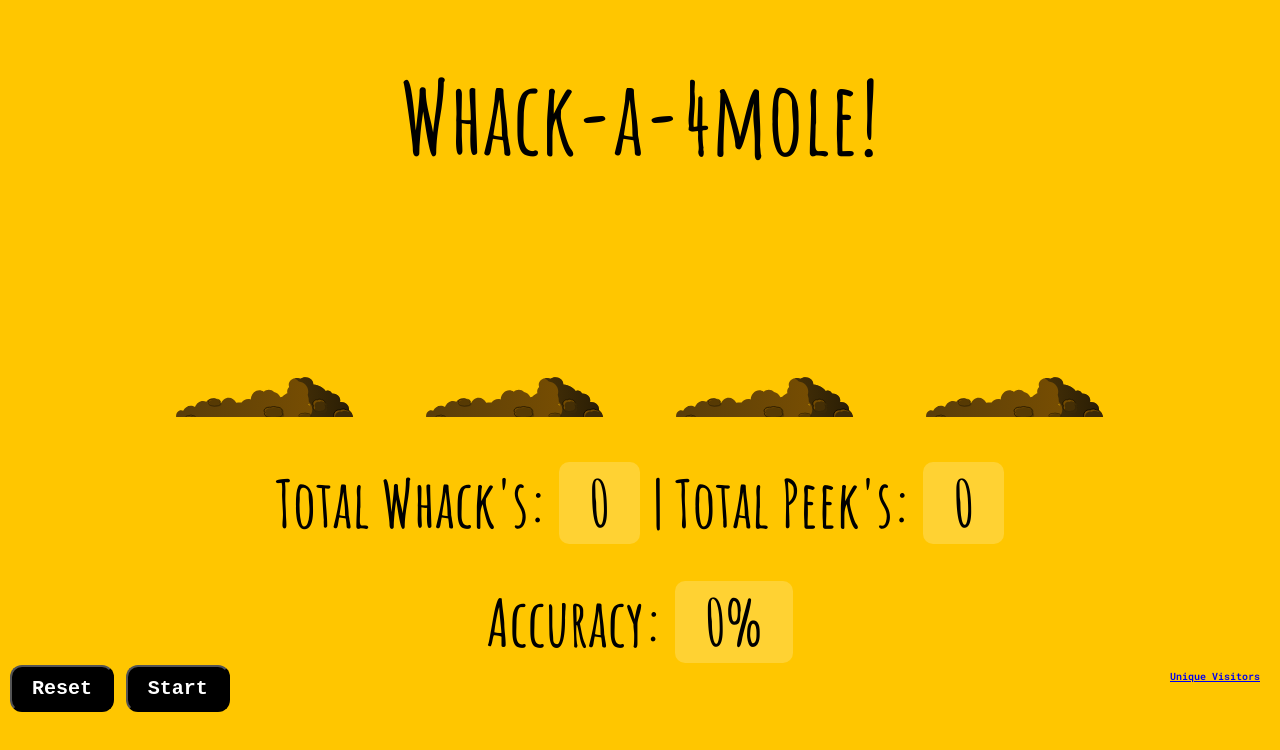
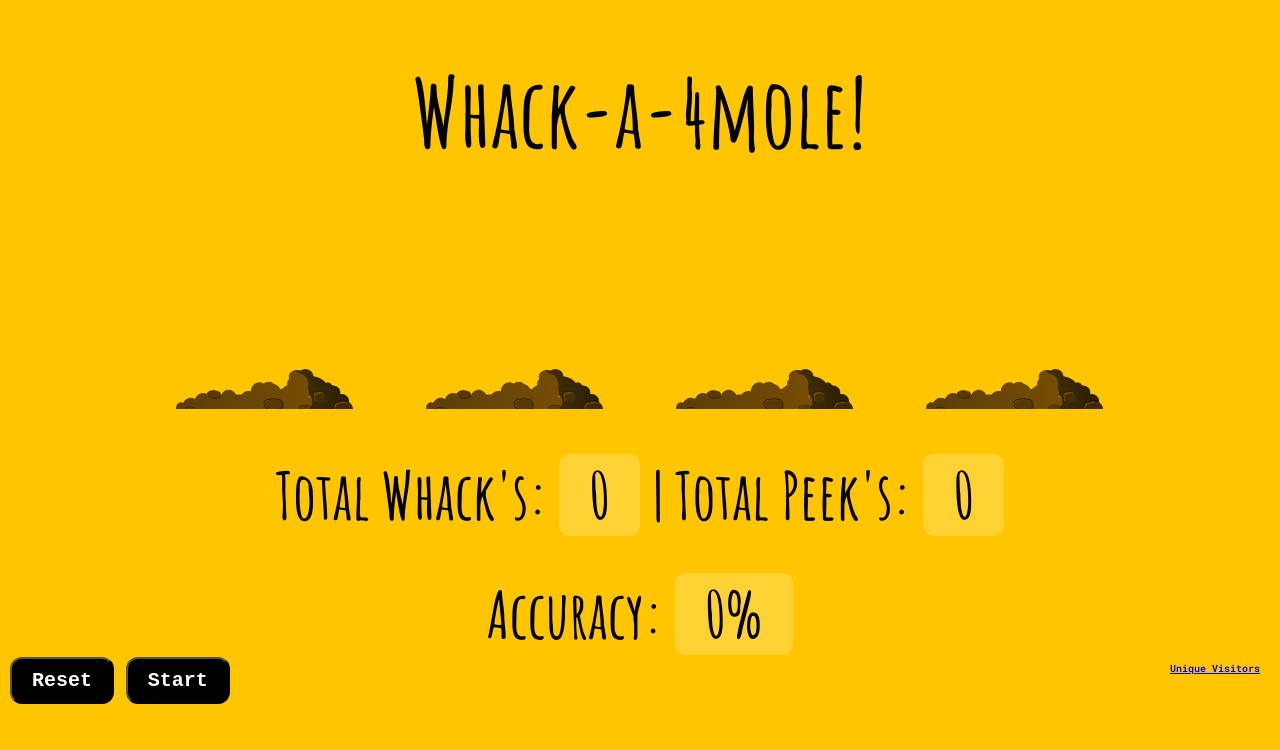
Before and after one commit to python3xdev/4mole, a plain HTML site: page index.html in a window 1280 px wide. Drawn offline with Linux system fonts and the light colour scheme.

```diff
--- a/css/game-style.css
+++ b/css/game-style.css
@@ -19,7 +19,7 @@ body {
 
 h1 {
 	text-align: center;
-	font-size: 10rem;
+	font-size: 9.5rem;
 	line-height: 1;
 	margin-bottom: 0;
 }
```
